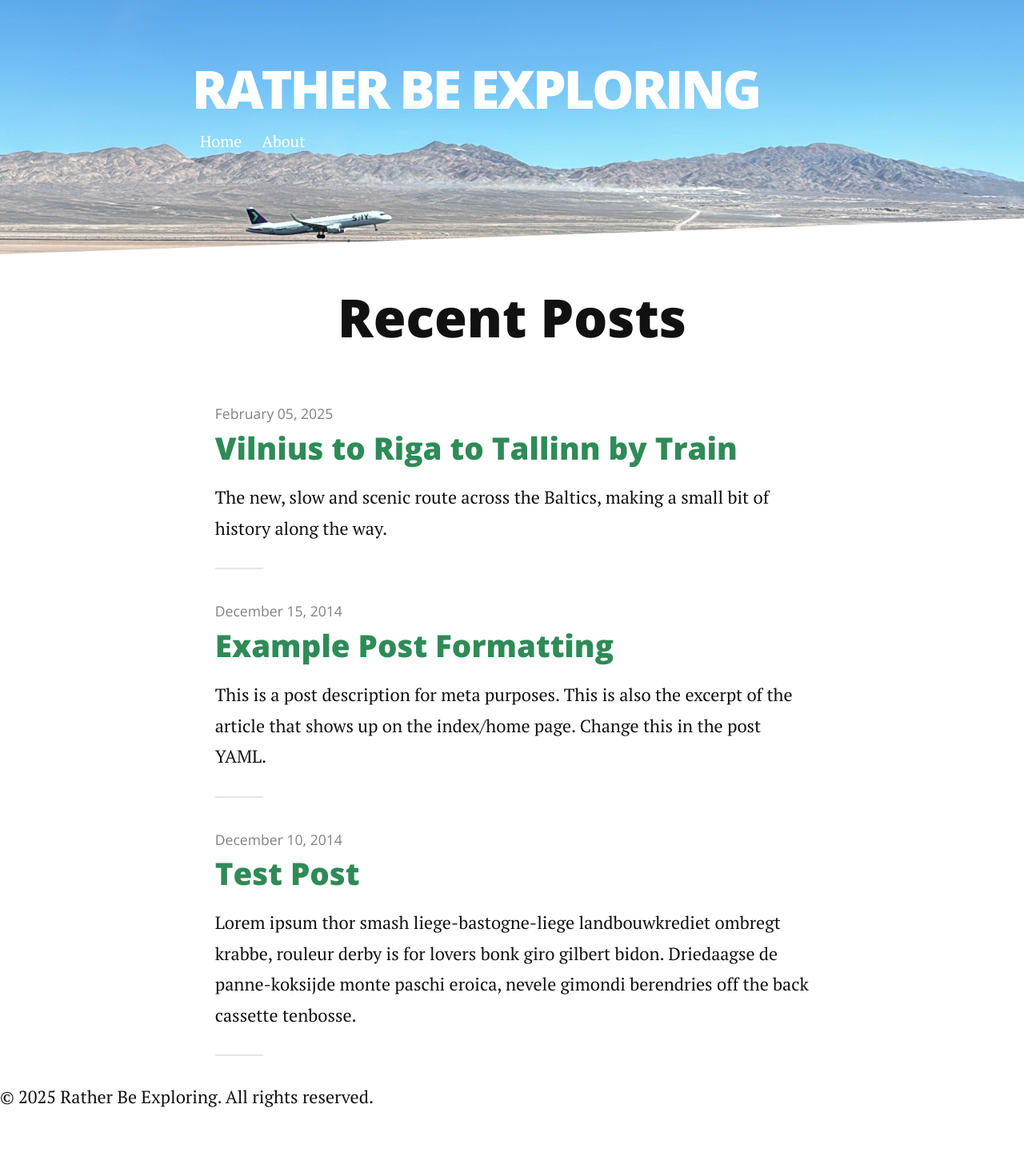
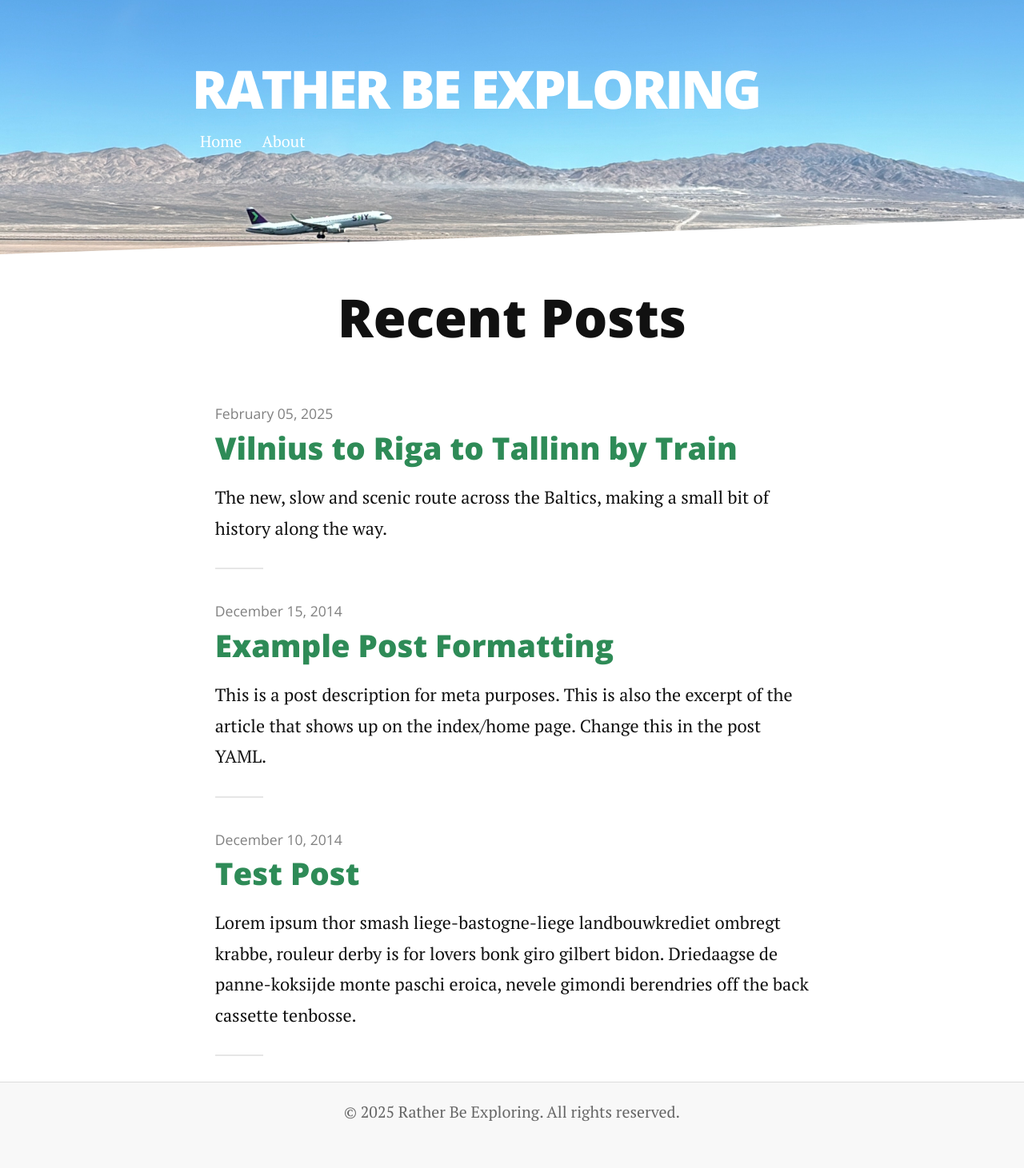
Before and after one commit to RatherBeExploring/ratherbeexploring.github.io, a Jekyll site: the page built from index.html, in a window 1280 px wide. Shown: the whole page at 80% size. Built offline with Jekyll 4.4.1, drawn with Linux system fonts in a browser that asks for light colours; nearby versions of some CDN libraries; the list of posts is cut into pages by our own code; before the commit the page ends 1424 px from its top, so only the background shows below that.

Commit message:
Update style.scss
Footer formatting

```diff
--- a/assets/css/style.scss
+++ b/assets/css/style.scss
@@ -56,6 +56,15 @@
   font-style: italic;
 }
 
+footer {
+  background-color: #f8f8f8;
+  text-align: center;
+  padding: 20px;
+  font-size: 0.9em;
+  color: #666;
+  border-top: 1px solid #ddd;
+  margin-top: 40px;
+}
 
 
 
```
